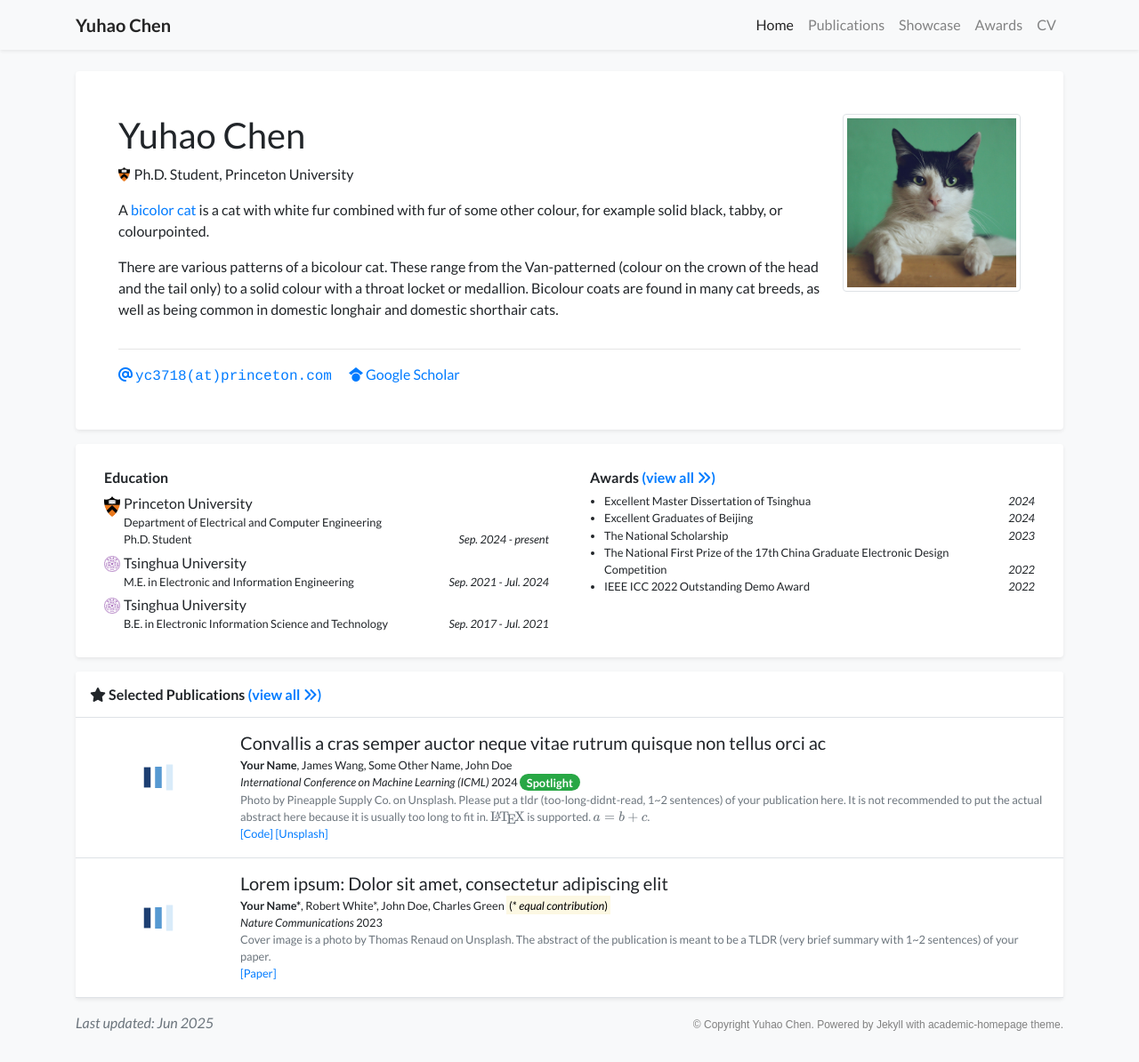
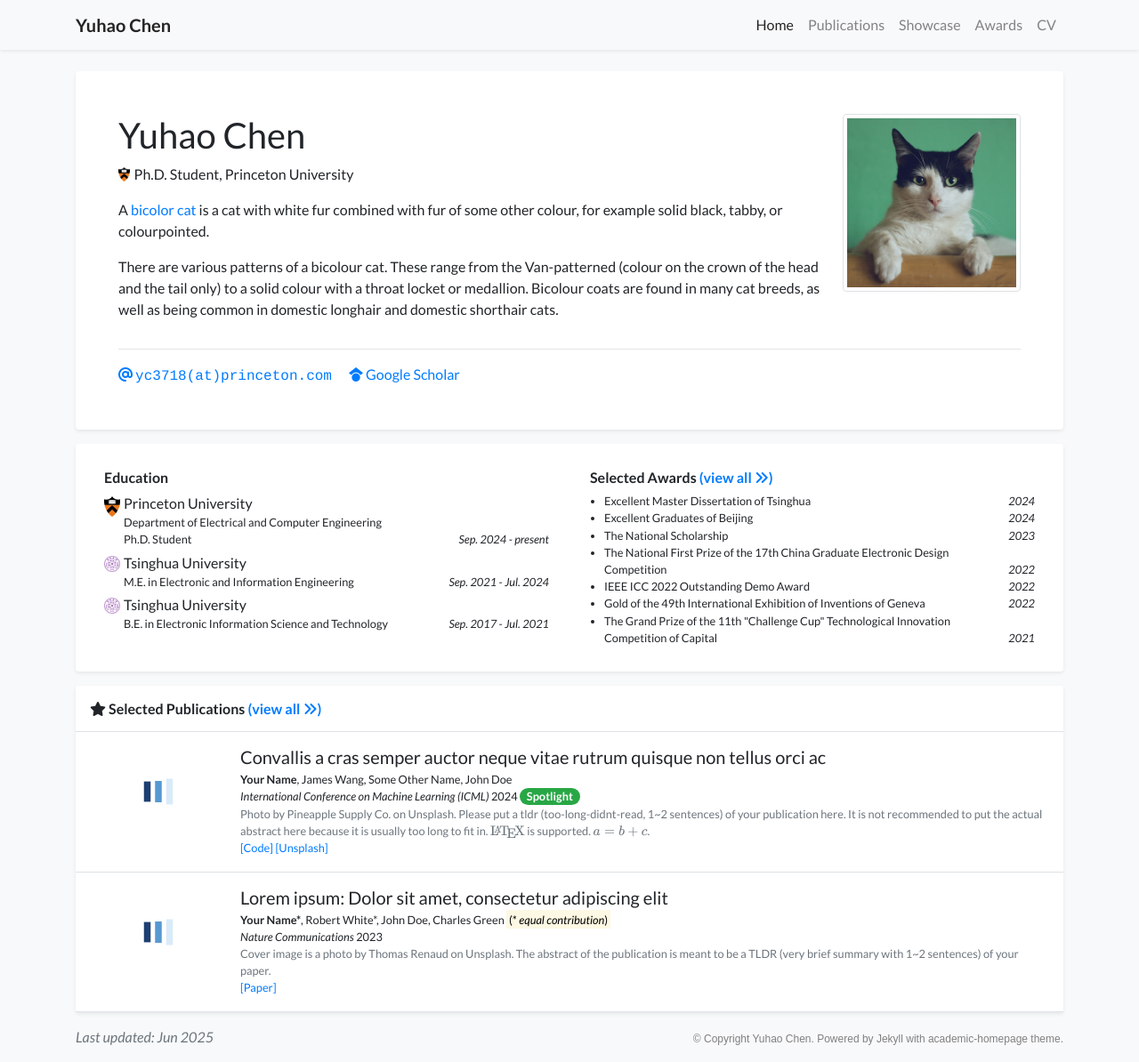
Before and after one commit to YuhaoChen-Homepage/YuhaoChen-Homepage.github.io, a Jekyll site: the page built from index.html, in a window 1280 px wide and 1194 px high. Shown: the whole window at 89% size. Built offline with Jekyll 4.4.1, drawn with Linux system fonts in a browser that asks for light colours; nearby versions of some CDN libraries; a style sheet for code colours, icons or effects is not loaded.

Commit message:
awards update

```diff
--- a/_data/profile.yml
+++ b/_data/profile.yml
@@ -67,3 +67,7 @@ awards:
   date: 2022
 - name: IEEE ICC 2022 Outstanding Demo Award
   date: 2022
+- name: Gold of the 49th International Exhibition of Inventions of Geneva
+  date: 2022
+- name: The Grand Prize of the 11th "Challenge Cup" Technological Innovation Competition of Capital
+  date: 2021
--- a/_includes/widgets/experience_card.html
+++ b/_includes/widgets/experience_card.html
@@ -52,7 +52,7 @@
                     {% if site.data.profile.awards %}
                     <div class="col-md-6">
                         <div class="mx-2 my-1">
-                            <h6>Awards <a href="{{ 'awards' | relative_url }}">(view all <i class="fas fa-angle-double-right"></i>)</a></h6>
+                            <h6>Selected Awards <a href="{{ 'awards' | relative_url }}">(view all <i class="fas fa-angle-double-right"></i>)</a></h6>
                             <ul class="list small pl-3 mb-1">
                                 {% for item in site.data.profile.awards %}
                                 <li>
```
Also changed, not shown: 1 other file.
